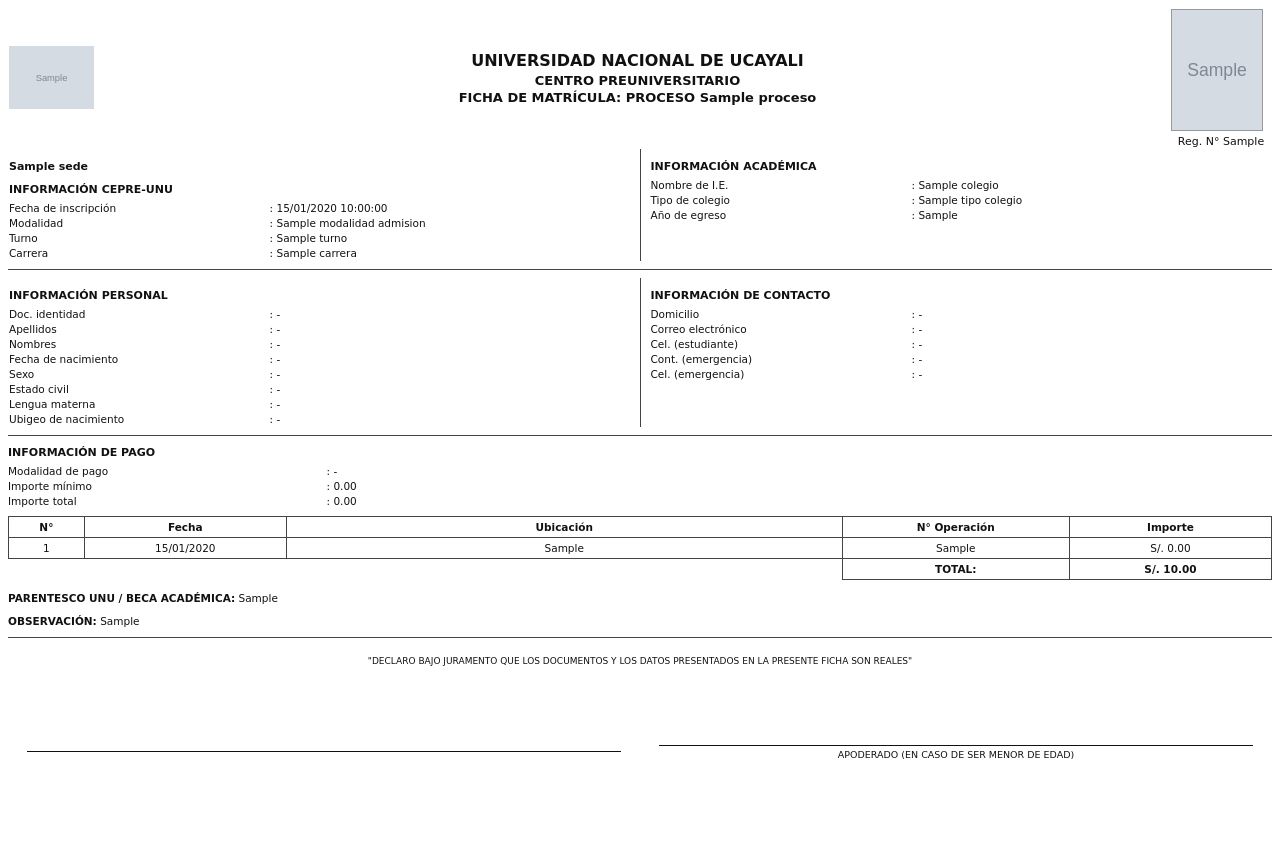
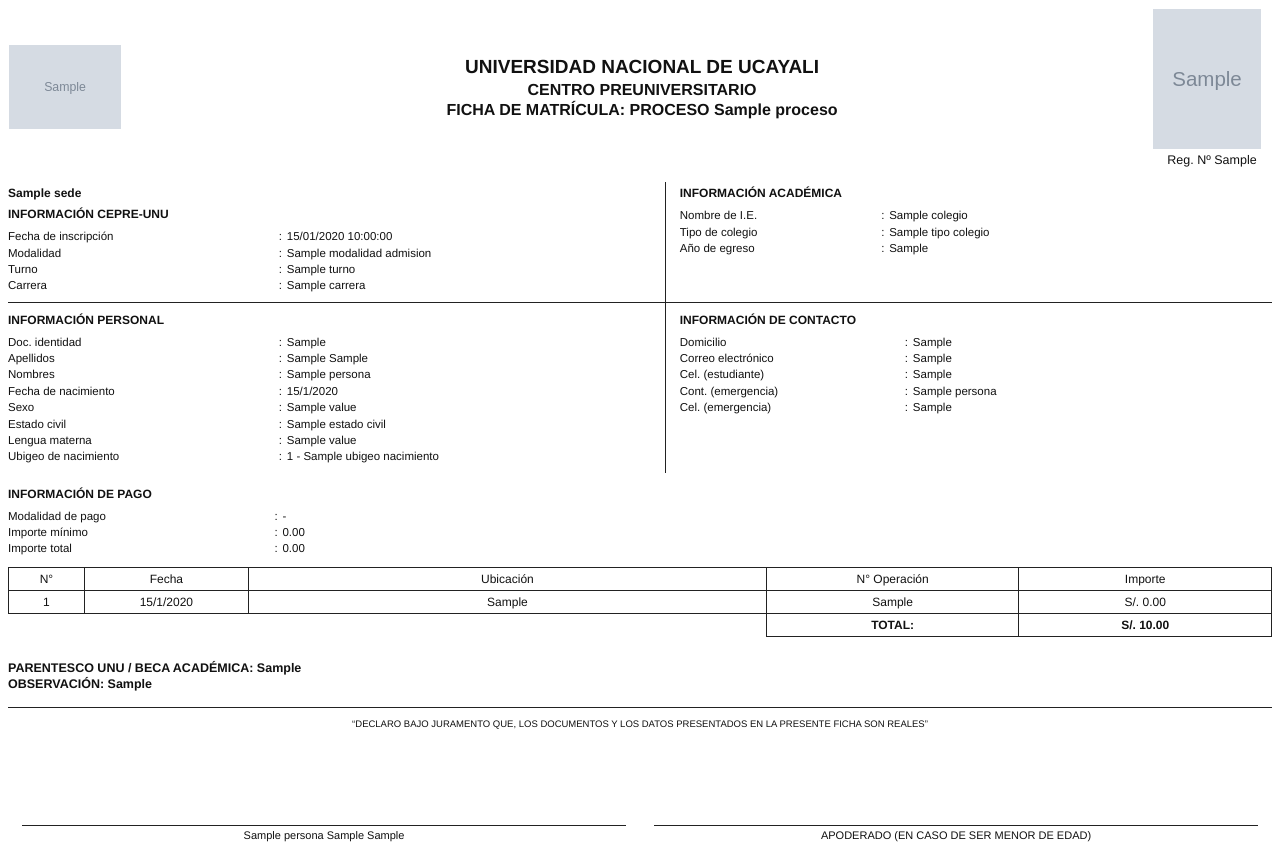
Before and after one commit to soujamt/cepre-unu, a Laravel app: template resources/views/pdf/ficha-matricula.blade.php in a window 1280 px wide. Before the commit the page ends 759 px from the top, so only its background shows below. Run offline with Laravel 12, Linux system fonts and the light colour scheme; the template is opened without the code that fills it: most values are stand-ins (such as "Sample title", 1, 10 or a date in 2020); grey boxes marked "Sample" are stand-in pictures; data that the repository does not hold is empty; parts of the project's set-up code (start-up, migrations or seed data) failed here and were passed over; some libraries are stand-ins or nearby versions.

Commit message:
feat(inscripciones): revisión de inscripciones en línea, autocompletado por DNI y ficha/carnet fieles al formato
- Las inscripciones del portal quedan EN REVISIÓN (origen PORTAL) y no se activan hasta que el personal las aprueba desde el listado o el detalle; se pueden anular.
- Al validar el pago se cargan solos los datos de la persona ya registrada con ese DNI.
- El portal ya no permite subir fotos; las sube el personal.
- Ficha y carnet rehechos según el formato anterior, en Helvetica/Arial y con fotos más grandes.

Co-Authored-By: Claude Opus 5.5 <noreply@anthropic.com>

```diff
--- a/app/Traits/InscripcionCrear/GestionaPasoPago.php
+++ b/app/Traits/InscripcionCrear/GestionaPasoPago.php
@@ -230,6 +230,7 @@ trait GestionaPasoPago
 
         if ($this->personaId === null) {
             $this->personaForm['numero_documento'] = trim($this->pagoForm['numero_documento']);
+            $this->autocompletarPersonaRegistrada();
         }
 
         $this->pasoActual = 2;
--- a/resources/views/pages/inscripciones/⚡inscripcion-crear/pasos/postulacion.blade.php
+++ b/resources/views/pages/inscripciones/⚡inscripcion-crear/pasos/postulacion.blade.php
@@ -240,6 +240,9 @@ class="relative rounded-xl border border-zinc-200/80 bg-white p-5 shadow-card da
                         <input type="file" accept="image/jpeg,image/png" wire:model="fotoPostulante" class="sr-only" />
                     </label>
                     @endif
+                    @if ($this->esModoPublico())
+                        <p class="max-w-36 text-center text-xs text-zinc-500 dark:text-zinc-400">La foto se toma en el CEPRE-UNU.</p>
+                    @endif
                     @error ('fotoPostulante')
                         <p class="max-w-36 text-center text-xs text-red-600 dark:text-red-400" role="alert">{{ $message }}</p>
                     @enderror
--- a/resources/views/pages/publico/⚡consulta/consulta.blade.php
+++ b/resources/views/pages/publico/⚡consulta/consulta.blade.php
@@ -59,7 +59,11 @@
                             {{ trim($inscripcion->persona?->nombres_per.' '.$inscripcion->persona?->apellido_paterno_per.' '.$inscripcion->persona?->apellido_materno_per) }}
                         </h2>
                     </div>
-                    <flux:badge color="{{ $inscripcion->estado_ins->getColor() }}">{{ $inscripcion->estado_ins->getNombre() }}</flux:badge>
+                    @if ($inscripcion->enRevision())
+                        <flux:badge color="amber">EN REVISIÓN</flux:badge>
+                    @else
+                        <flux:badge color="{{ $inscripcion->estado_ins->getColor() }}">{{ $inscripcion->estado_ins->getNombre() }}</flux:badge>
+                    @endif
                 </div>
 
                 <div class="mt-5 rounded-lg border border-zinc-200/80 bg-zinc-50/60 p-4 dark:border-white/10 dark:bg-zinc-950/40">
--- a/resources/views/pages/publico/⚡inscripcion/inscripcion.blade.php
+++ b/resources/views/pages/publico/⚡inscripcion/inscripcion.blade.php
@@ -19,7 +19,11 @@
                         <h2 class="text-lg font-semibold text-zinc-900 dark:text-white">Inscripción registrada</h2>
                         <p class="text-sm text-zinc-600 dark:text-zinc-300">
                             Código <span class="font-semibold tabular-nums">{{ $registrada->codigo_ins }}</span>.
-                            {{ $activa ? 'Su inscripción está ACTIVA.' : 'Su inscripción queda PENDIENTE hasta completar el pago.' }}
+                            @if ($registrada->enRevision())
+                                Su inscripción queda EN REVISIÓN. El CEPRE-UNU la revisará y, al aprobarla, podrá descargar su carnet desde “Consultar mi inscripción”.
+                            @else
+                                {{ $activa ? 'Su inscripción está ACTIVA.' : 'Su inscripción queda PENDIENTE hasta completar el pago.' }}
+                            @endif
                         </p>
                     </div>
                 </div>
--- a/resources/views/pdf/ficha-matricula.blade.php
+++ b/resources/views/pdf/ficha-matricula.blade.php
@@ -1,8 +1,14 @@
 @php
-    $persona = $persona ?? null;
     $regla = $obligacion?->reglaPago;
     $minimo = $regla === null ? null : ($regla->permite_cuotas_rpa && ! $regla->requiere_pago_completo_rpa ? min((float) $regla->monto_minimo_primera_cuota_rpa, (float) $regla->monto_total_rpa) : (float) $regla->monto_total_rpa);
-    $fila = fn (string $etiqueta, ?string $valor) => '<tr><td class="et">'.e($etiqueta).'</td><td>: '.e($valor ?: '-').'</td></tr>';
+    $lengua = match ($persona?->tipo_lengua_materna_per?->value) {
+        'NATIVA' => $persona?->lenguaNativa?->nombre_lna,
+        'EXTRANJERA' => $persona?->lenguaExtranjera?->nombre_lex,
+        default => null,
+    } ?? $persona?->tipo_lengua_materna_per?->value;
+    $ubigeoNacimiento = $persona?->id_ubigeo_nacimiento ? $persona->id_ubigeo_nacimiento.' - '.$persona->ubigeoNacimiento?->nombre_distrito_ubi : null;
+    $nombreCompleto = trim($persona?->nombres_per.' '.$persona?->apellido_paterno_per.' '.$persona?->apellido_materno_per);
+    $fila = fn (string $etiqueta, ?string $valor, string $ancho = '42%') => '<tr><td class="et" style="width: '.$ancho.';">'.e($etiqueta).'</td><td class="dos">:</td><td>'.e(filled($valor) ? $valor : '-').'</td></tr>';
 @endphp
 <!DOCTYPE html>
 <html lang="es">
@@ -10,54 +16,56 @@
     <meta charset="utf-8" />
     <title>Ficha de matrícula {{ $inscripcion->codigo_ins }}</title>
     <style>
-        @page { margin: 28px 34px; }
-        body { font-family: DejaVu Sans, sans-serif; font-size: 10.5px; color: #111; }
+        @page { margin: 30px 34px 26px 34px; }
+        body { font-family: Helvetica, Arial, sans-serif; font-size: 11.5px; color: #111; }
         table { border-collapse: collapse; width: 100%; }
-        .cab td { vertical-align: middle; }
-        .titulo { text-align: center; font-weight: bold; line-height: 1.35; }
-        .titulo .uni { font-size: 16px; }
-        .titulo .sub { font-size: 13px; }
-        .foto { width: 90px; height: 120px; border: 1px solid #999; text-align: center; color: #999; font-size: 9px; }
-        .foto img { width: 90px; height: 120px; }
-        .reg { text-align: center; font-size: 11px; margin-top: 4px; }
-        .seccion { font-weight: bold; font-size: 11px; margin: 10px 0 4px; }
-        .col { width: 50%; vertical-align: top; padding-right: 10px; }
-        .col + .col { border-left: 1px solid #444; padding-left: 10px; padding-right: 0; }
-        .datos td { padding: 1.5px 0; vertical-align: top; }
-        .datos .et { width: 42%; }
-        .linea { border-top: 1px solid #444; margin: 8px 0; }
-        .pagos th, .pagos td { border: 1px solid #444; padding: 4px; text-align: center; }
-        .pagos th { font-weight: bold; }
-        .firmas td { width: 50%; text-align: center; padding-top: 70px; font-size: 9.5px; }
-        .firmas .trazo { border-top: 1px solid #111; margin: 0 18px; padding-top: 3px; }
-        .jurada { text-align: center; font-size: 9px; margin-top: 18px; }
+        td { vertical-align: top; }
+        .titulo { text-align: center; font-weight: bold; line-height: 1.3; }
+        .titulo .uni { font-size: 19px; }
+        .titulo .sub { font-size: 16px; }
+        .foto { width: 108px; height: 140px; text-align: center; color: #999; font-size: 9px; border: 1px solid #bbb; }
+        .foto.con-foto { border: 0; }
+        .foto img { width: 108px; height: 140px; }
+        .reg { text-align: center; font-size: 12.5px; margin-top: 4px; }
+        .seccion { font-weight: bold; font-size: 12px; margin: 0 0 7px; }
+        .izq { width: 52%; padding: 4px 12px 8px 0; border-right: 1.2px solid #222; }
+        .der { width: 48%; padding: 4px 0 8px 14px; }
+        .datos td { padding: 2.2px 0; }
+        .datos .dos { width: 8px; }
+        .linea { border-top: 1.2px solid #222; }
+        .pagos td, .pagos th { border: 1.2px solid #222; padding: 4px 5px; text-align: center; font-size: 12px; }
+        .pagos th { font-weight: normal; }
+        .negrita { font-weight: bold; font-size: 12.5px; }
+        .jurada { text-align: center; font-size: 9.5px; margin: 10px 0 0; }
+        .firmas td { width: 50%; text-align: center; padding: 96px 14px 0; font-size: 11px; }
+        .firmas .trazo { border-top: 1.2px solid #222; padding-top: 3px; }
     </style>
 </head>
 <body>
-    <table class="cab">
+    <table>
         <tr>
-            <td style="width: 95px;">@if ($logo)<img src="{{ $logo }}" alt="" style="width: 85px;" />@endif</td>
-            <td class="titulo">
+            <td style="width: 122px; vertical-align: middle;">@if ($logo)<img src="{{ $logo }}" alt="" style="width: 112px;" />@endif</td>
+            <td class="titulo" style="vertical-align: middle;">
                 <div class="uni">UNIVERSIDAD NACIONAL DE UCAYALI</div>
                 <div class="sub">CENTRO PREUNIVERSITARIO</div>
                 <div class="sub">FICHA DE MATRÍCULA: PROCESO {{ $inscripcion->proceso?->nombre_pro }}</div>
             </td>
-            <td style="width: 100px;">
-                <div class="foto">
+            <td style="width: 118px;">
+                <div @class (['foto', 'con-foto' => $foto])>
                     @if ($foto)
                         <img src="{{ $foto }}" alt="" />
                     @else
-                        <br /><br /><br />SIN FOTO
+                        <br /><br /><br /><br />SIN FOTO
                     @endif
                 </div>
-                <div class="reg">Reg. N° {{ $inscripcion->codigo_ins }}</div>
+                <div class="reg">Reg. Nº {{ $inscripcion->codigo_ins }}</div>
             </td>
         </tr>
     </table>
 
-    <table>
+    <table style="margin-top: 14px;">
         <tr>
-            <td class="col">
+            <td class="izq">
                 <div class="seccion">{{ $inscripcion->sede?->nombre_sed }}</div>
                 <div class="seccion">INFORMACIÓN CEPRE-UNU</div>
                 <table class="datos">
@@ -67,62 +75,61 @@
                     {!! $fila('Carrera', $inscripcion->carrera?->nombre_car) !!}
                 </table>
             </td>
-            <td class="col">
+            <td class="der">
                 <div class="seccion">INFORMACIÓN ACADÉMICA</div>
                 <table class="datos">
-                    {!! $fila('Nombre de I.E.', $inscripcion->colegio?->nombre_col ?? $inscripcion->nombre_colegio_extranjero_ins) !!}
-                    {!! $fila('Tipo de colegio', $inscripcion->tipoColegio?->nombre_tco) !!}
-                    {!! $fila('Año de egreso', (string) $inscripcion->anio_graduacion_ins) !!}
+                    {!! $fila('Nombre de I.E.', $inscripcion->colegio?->nombre_col ?? $inscripcion->nombre_colegio_extranjero_ins, '34%') !!}
+                    {!! $fila('Tipo de colegio', $inscripcion->tipoColegio?->nombre_tco, '34%') !!}
+                    {!! $fila('Año de egreso', (string) $inscripcion->anio_graduacion_ins, '34%') !!}
                 </table>
             </td>
         </tr>
-    </table>
-    <div class="linea"></div>
-    <table>
         <tr>
-            <td class="col">
+            <td class="izq linea" style="padding-top: 10px;">
                 <div class="seccion">INFORMACIÓN PERSONAL</div>
                 <table class="datos">
                     {!! $fila('Doc. identidad', $persona?->numero_documento_per) !!}
                     {!! $fila('Apellidos', trim($persona?->apellido_paterno_per.' '.$persona?->apellido_materno_per)) !!}
                     {!! $fila('Nombres', $persona?->nombres_per) !!}
-                    {!! $fila('Fecha de nacimiento', $persona?->fecha_nacimiento_per?->format('d/m/Y')) !!}
+                    {!! $fila('Fecha de nacimiento', $persona?->fecha_nacimiento_per?->format('j/n/Y')) !!}
                     {!! $fila('Sexo', $persona?->sexo_per?->value) !!}
                     {!! $fila('Estado civil', $persona?->estadoCivil?->nombre_eci) !!}
-                    {!! $fila('Lengua materna', $persona?->tipo_lengua_materna_per?->value) !!}
-                    {!! $fila('Ubigeo de nacimiento', trim(($persona?->id_ubigeo_nacimiento ?? '').' - '.($persona?->ubigeoNacimiento?->nombre_distrito_ubi ?? ''), ' -')) !!}
+                    {!! $fila('Lengua materna', $lengua) !!}
+                    {!! $fila('Ubigeo de nacimiento', $ubigeoNacimiento) !!}
                 </table>
             </td>
-            <td class="col">
+            <td class="der linea" style="padding-top: 10px;">
                 <div class="seccion">INFORMACIÓN DE CONTACTO</div>
                 <table class="datos">
-                    {!! $fila('Domicilio', $persona?->direccion_per) !!}
-                    {!! $fila('Correo electrónico', $persona?->correo_electronico_per) !!}
-                    {!! $fila('Cel. (estudiante)', $persona?->celular_per) !!}
-                    {!! $fila('Cont. (emergencia)', $persona?->nombre_apoderado_per) !!}
-                    {!! $fila('Cel. (emergencia)', $persona?->celular_apoderado_per) !!}
+                    {!! $fila('Domicilio', $persona?->direccion_per, '38%') !!}
+                    {!! $fila('Correo electrónico', $persona?->correo_electronico_per, '38%') !!}
+                    {!! $fila('Cel. (estudiante)', $persona?->celular_per, '38%') !!}
+                    {!! $fila('Cont. (emergencia)', $persona?->nombre_apoderado_per, '38%') !!}
+                    {!! $fila('Cel. (emergencia)', $persona?->celular_apoderado_per, '38%') !!}
                 </table>
             </td>
         </tr>
     </table>
-    <div class="linea"></div>
 
-    <div class="seccion">INFORMACIÓN DE PAGO</div>
-    <table class="datos" style="width: 60%;">
-        {!! $fila('Modalidad de pago', $regla?->conceptoPago?->nombre_cpg) !!}
-        {!! $fila('Importe mínimo', $minimo === null ? null : number_format($minimo, 2)) !!}
-        {!! $fila('Importe total', $obligacion === null ? null : number_format((float) $obligacion->monto_total_iop, 2)) !!}
+    <div class="seccion" style="margin-top: 14px;">INFORMACIÓN DE PAGO</div>
+    <table class="datos" style="width: 62%;">
+        {!! $fila('Modalidad de pago', $regla?->conceptoPago?->nombre_cpg, '34%') !!}
+        {!! $fila('Importe mínimo', $minimo === null ? null : number_format($minimo, 2), '34%') !!}
+        {!! $fila('Importe total', $obligacion === null ? null : number_format((float) $obligacion->monto_total_iop, 2), '34%') !!}
     </table>
 
-    <table class="pagos" style="margin-top: 8px;">
-        <thead>
-            <tr><th style="width: 6%;">N°</th><th style="width: 16%;">Fecha</th><th>Ubicación</th><th style="width: 18%;">N° Operación</th><th style="width: 16%;">Importe</th></tr>
-        </thead>
-        <tbody>
+    <table class="pagos" style="margin-top: 10px;">
+        <tr>
+            <th style="width: 6%;">N°</th>
+            <th style="width: 13%;">Fecha</th>
+            <th>Ubicación</th>
+            <th style="width: 20%;">N° Operación</th>
+            <th style="width: 20%;">Importe</th>
+        </tr>
         @forelse ($pagos as $pago)
             <tr>
                 <td>{{ $loop->iteration }}</td>
-                    <td>{{ $pago->fecha_pago_ipa?->format('d/m/Y') }}</td>
+                <td>{{ $pago->fecha_pago_ipa?->format('j/n/Y') }}</td>
                 <td>{{ $pago->importacionBancoDetalle?->ubicacion_ibd ?? '-' }}</td>
                 <td>{{ $pago->numero_operacion_ipa }}</td>
                 <td>S/. {{ number_format((float) $pago->monto_ipa, 2) }}</td>
@@ -131,22 +138,21 @@
             <tr><td colspan="5">Sin pagos registrados.</td></tr>
         @endforelse
         <tr>
-                <td colspan="3" style="border: 0;"></td>
+            <td colspan="3" style="border: 0; border-top: 1.2px solid #222;"></td>
             <td><strong>TOTAL:</strong></td>
             <td><strong>S/. {{ number_format((float) $pagos->sum('monto_ipa'), 2) }}</strong></td>
         </tr>
-        </tbody>
     </table>
 
-    <p style="margin-top: 12px;"><strong>PARENTESCO UNU / BECA ACADÉMICA:</strong> {{ $obligacion?->numero_documento_beneficio_iop ?? '-' }}</p>
-    <p><strong>OBSERVACIÓN:</strong> {{ $inscripcion->observacion_ins ?? '-' }}</p>
+    <p class="negrita" style="margin: 24px 0 0;">PARENTESCO UNU / BECA ACADÉMICA: {{ $obligacion?->numero_documento_beneficio_iop ?? '-' }}</p>
+    <p class="negrita" style="margin: 2px 0 16px;">OBSERVACIÓN: {{ $inscripcion->observacion_ins ?? '-' }}</p>
 
     <div class="linea"></div>
-    <p class="jurada">"DECLARO BAJO JURAMENTO QUE LOS DOCUMENTOS Y LOS DATOS PRESENTADOS EN LA PRESENTE FICHA SON REALES"</p>
+    <p class="jurada">“DECLARO BAJO JURAMENTO QUE, LOS DOCUMENTOS Y LOS DATOS PRESENTADOS EN LA PRESENTE FICHA SON REALES”</p>
 
     <table class="firmas">
         <tr>
-            <td><div class="trazo">{{ trim($persona?->nombres_per.' '.$persona?->apellido_paterno_per.' '.$persona?->apellido_materno_per) }}</div></td>
+            <td><div class="trazo">{{ $nombreCompleto }}</div></td>
             <td><div class="trazo">APODERADO (EN CASO DE SER MENOR DE EDAD)</div></td>
         </tr>
     </table>
```
Also changed, not shown: app/Models/Inscripcion.php (+11 -1 lines), app/Support/DocumentosInscripcion.php (+5 -3 lines), app/Support/InscripcionPagoManager.php (+24 -2 lines), app/Traits/InscripcionCrear/GestionaPasoPersonal.php (+22 -0 lines), app/Traits/InscripcionCrear/GestionaPasoPostulacion.php (+11 -0 lines), resources/views/pages/inscripciones/⚡inscripcion-detalle/inscripcion-detalle.blade.php (+13 -0 lines), resources/views/pages/inscripciones/⚡inscripcion-detalle/inscripcion-detalle.php (+14 -0 lines), resources/views/pages/inscripciones/⚡inscripciones/inscripciones.blade.php (+27 -1 lines), resources/views/pages/inscripciones/⚡inscripciones/inscripciones.php (+46 -2 lines), resources/views/pages/publico/⚡inscripcion/inscripcion.php (+12 -1 lines), resources/views/pdf/carnet.blade.php (+45 -32 lines), tests/Feature/Publico/PortalPostulanteTest.php (+86 -4 lines), database/migrations/2026_11_17_223808_revision_de_inscripciones_en_linea.php (added). Lines whose indentation alone changed are shown as unchanged.
